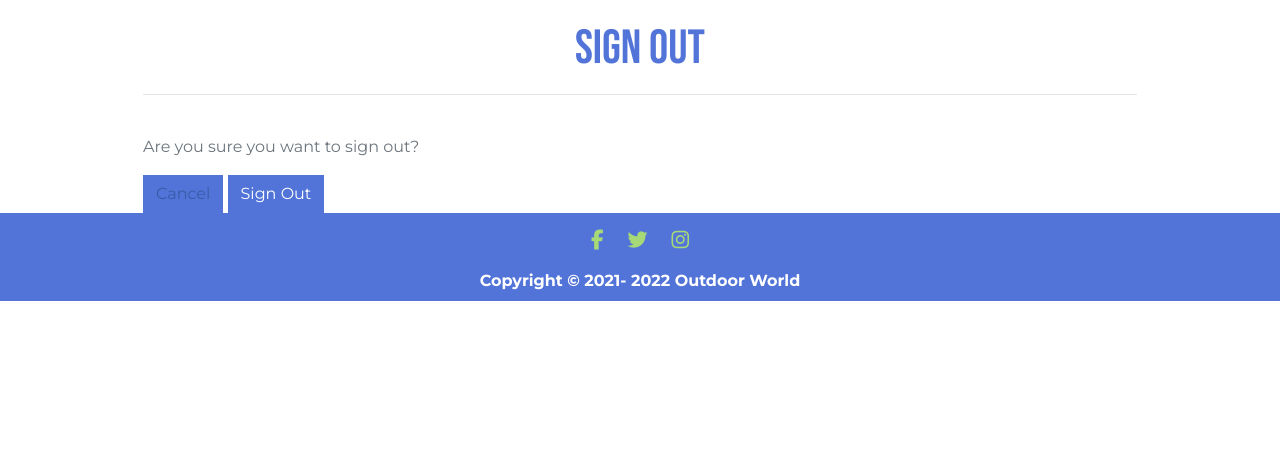
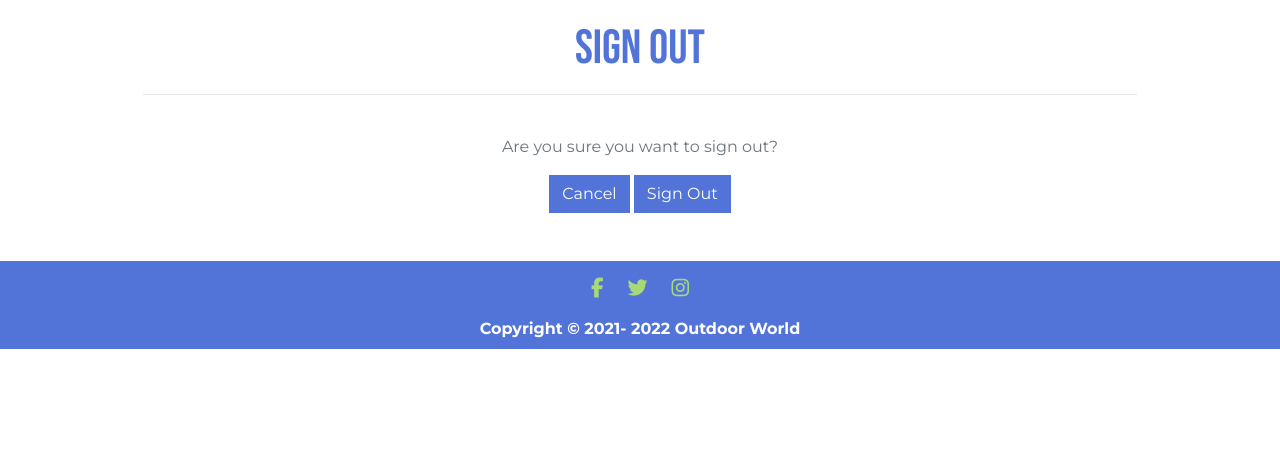
Before and after one commit to tomossmith/MS4-OutdoorWorld, a Django app: page /accounts/logout/ in a window 1280 px wide. Shown: the part 160-613 px from the top of the page. Run offline with Django 3.2, Linux system fonts and the light colour scheme; the visitor is signed in with stand-in values (Sample User, id 1); some libraries are stand-ins or nearby versions.

Commit message:
fixed css bug on logout page

```diff
--- a/templates/allauth/account/logout.html
+++ b/templates/allauth/account/logout.html
@@ -11,14 +11,14 @@
       <hr>
   </div>
 </div>
-<p>{% trans 'Are you sure you want to sign out?' %}</p>
+<p class="text-center">{% trans 'Are you sure you want to sign out?' %}</p>
 
-<form method="post" action="{% url 'account_logout' %}">
+<form method="post" class="text-center mb-5" action="{% url 'account_logout' %}">
   {% csrf_token %}
   {% if redirect_field_value %}
   <input type="hidden" name="{{ redirect_field_name }}" value="{{ redirect_field_value }}"/>
   {% endif %}
-  <a class="btn btn-theme-color rounded-0" href="{% url 'home' %}">Cancel</a>
+  <a class="btn btn-theme-color rounded-0 text-white" href="{% url 'home' %}">Cancel</a>
   <button type="submit">{% trans 'Sign Out' %}</button>
 </form>
 
```
